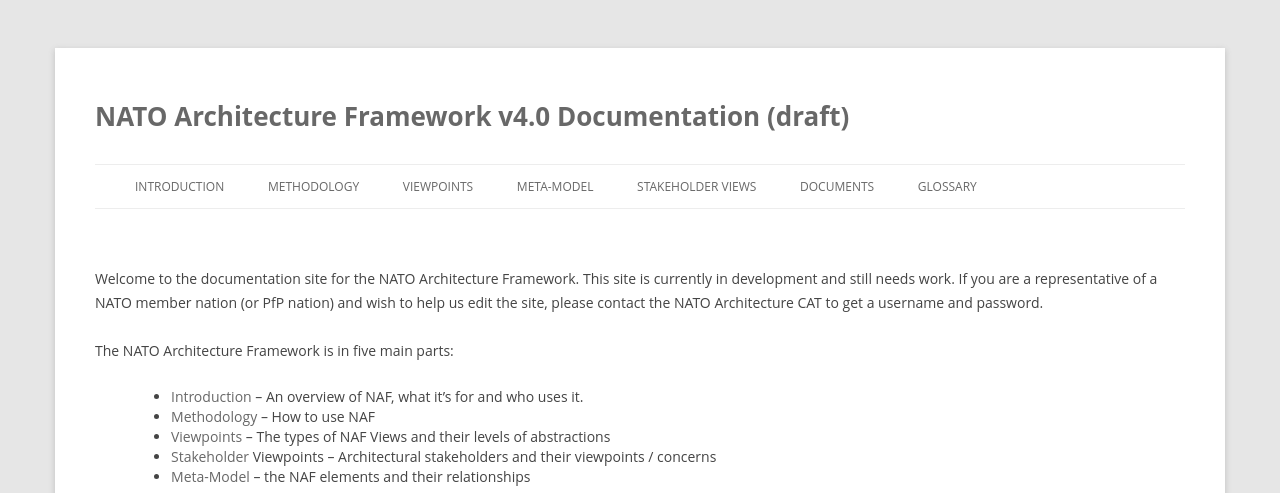
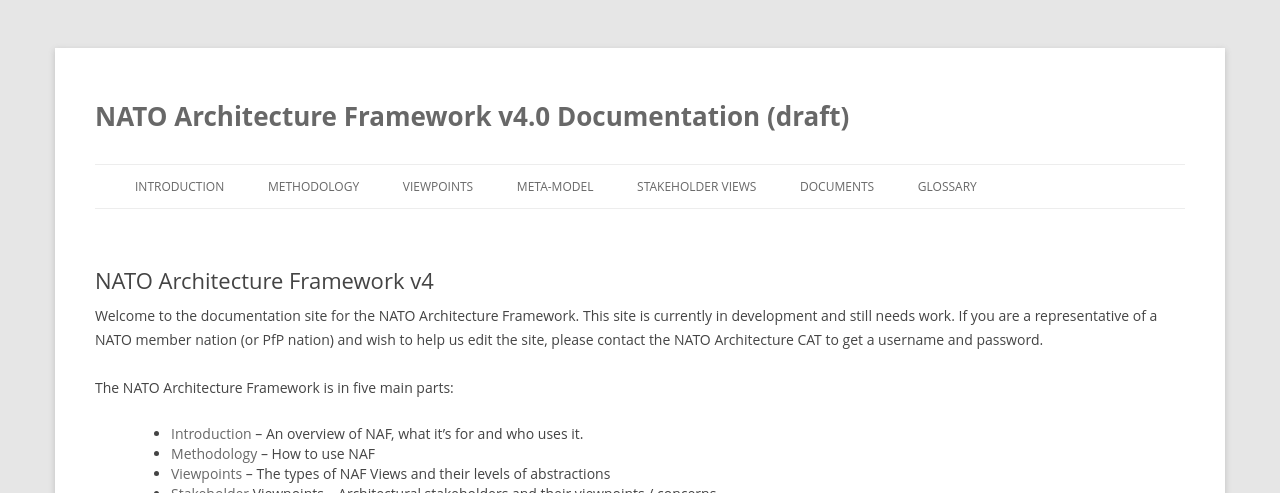
Before and after one commit to nafdocs/nafdocs.github.io, a Jekyll site: the page built from index.md, in a window 1280 px wide, cut to the strip 0-493 px from the top of the page. Built offline with Jekyll 4.4.1, drawn with Linux system fonts in a browser that asks for light colours; nearby versions of some CDN libraries.

```diff
--- a/_config.yml
+++ b/_config.yml
@@ -11,8 +11,8 @@ github_username:  nafdocs
 
 basenafdocs: ""
 
-modem: "/modem/index.htm?goto="
-assets: "/assets/"
+modem: /modem/index.htm?goto=
+assets: /assets/
 
 # Build settings
 markdown: kramdown
--- a/index.md
+++ b/index.md
@@ -1,5 +1,5 @@
 ---
-title:
+title: NATO Architecture Framework v4
 layout: page
 ---
 
```
